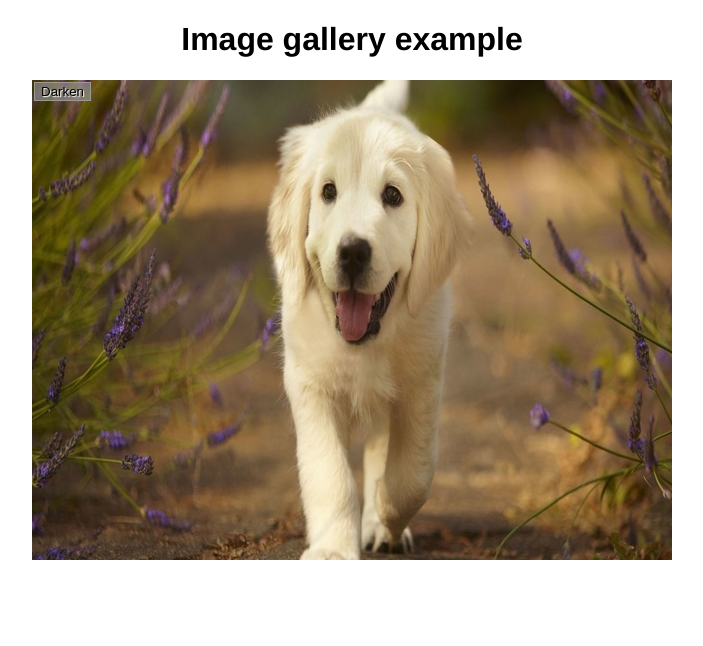
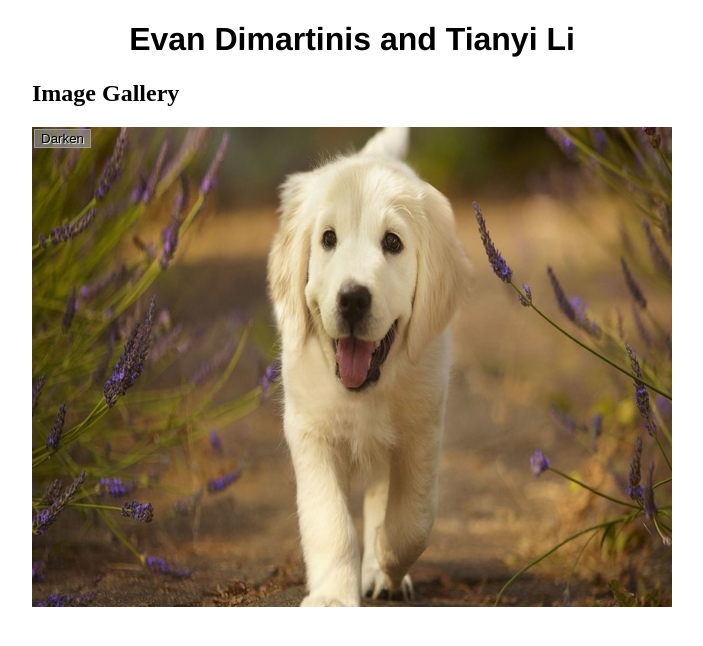
Before and after one commit to Litianyi123/Evan_Li, a plain HTML site: page index.html in a window 1280 px wide. Shown: the whole page, without its empty margins (288-991 px from the left). Drawn offline with Linux system fonts and the light colour scheme.

Commit message:
Update index.html

```diff
--- a/index.html
+++ b/index.html
@@ -10,8 +10,8 @@
   </head>
 
   <body>
-    <h1>Image gallery example</h1>
-
+    <h1>Evan Dimartinis and Tianyi Li</h1>
+    <h2>Image Gallery</h2>
     <div class="full-img">
       <img class="displayed-img" src="images/pic1.jpg">
       <div class="overlay"></div>
```
